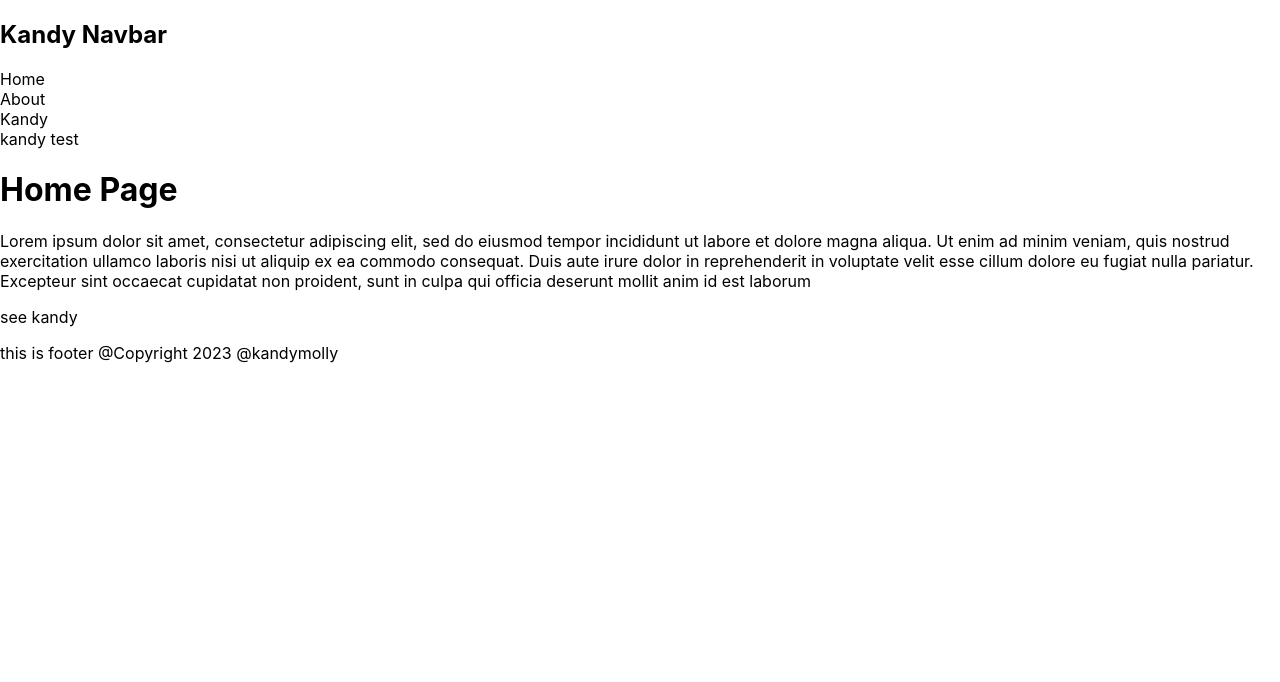
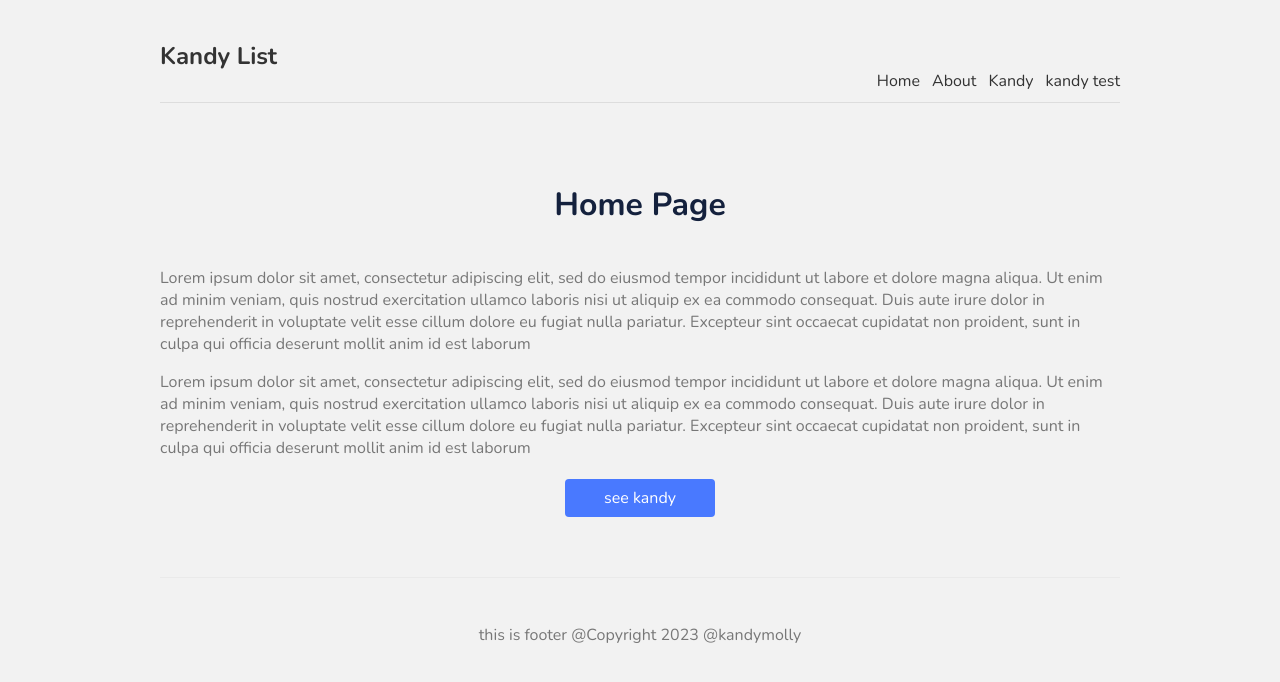
Before and after one commit to KhamHti/kandylist, a Next.js app: page / in a window 1280 px wide. Shown: the top 682 px of the page. Built offline with nearby package versions, Linux system fonts and the light colour scheme.

Commit message:
adding styles to home page
modified some files for looking good

```diff
--- a/components/Footer.js
+++ b/components/Footer.js
@@ -1,8 +1,8 @@
 const Footer = () => {
   return (
-    <div>
+    <footer>
       <p>this is footer @Copyright 2023 @kandymolly</p>
-    </div>
+    </footer>
   );
 };
 
--- a/components/Navbar.js
+++ b/components/Navbar.js
@@ -4,7 +4,7 @@
   return (
     <nav>
       <div className="logo">
-        <h1>Kandy Navbar</h1>
+        <h1>Kandy List</h1>
       </div>
       <Link href="/" legacyBehavior>
         <a>Home</a>
--- a/pages/index.js
+++ b/pages/index.js
@@ -11,8 +11,8 @@
 export default function Home() {
   return (
     <div>
-      <h1>Home Page</h1>
-      <p>
+      <h1 className={styles.title}>Home Page</h1>
+      <p className={styles.text}>
         Lorem ipsum dolor sit amet, consectetur adipiscing elit, sed do eiusmod
         tempor incididunt ut labore et dolore magna aliqua. Ut enim ad minim
         veniam, quis nostrud exercitation ullamco laboris nisi ut aliquip ex ea
@@ -21,7 +21,18 @@
         occaecat cupidatat non proident, sunt in culpa qui officia deserunt
         mollit anim id est laborum
       </p>
-      <Link href="/kandy">see kandy</Link>
+      <p className={styles.text}>
+        Lorem ipsum dolor sit amet, consectetur adipiscing elit, sed do eiusmod
+        tempor incididunt ut labore et dolore magna aliqua. Ut enim ad minim
+        veniam, quis nostrud exercitation ullamco laboris nisi ut aliquip ex ea
+        commodo consequat. Duis aute irure dolor in reprehenderit in voluptate
+        velit esse cillum dolore eu fugiat nulla pariatur. Excepteur sint
+        occaecat cupidatat non proident, sunt in culpa qui officia deserunt
+        mollit anim id est laborum
+      </p>
+      <Link href="/kandy" className={styles.btn}>
+        see kandy
+      </Link>
     </div>
   );
 }
--- a/styles/Home.module.css
+++ b/styles/Home.module.css
@@ -1,122 +1,21 @@
 .container {
-  min-height: 100vh;
-  padding: 0 0.5rem;
-  display: flex;
-  flex-direction: column;
-  justify-content: center;
-  align-items: center;
+  background: #a2d2ff
 }
-
-.main {
-  padding: 5rem 0;
-  flex: 1;
-  display: flex;
-  flex-direction: column;
-  justify-content: center;
-  align-items: center;
-}
-
-.footer {
-  width: 100%;
-  height: 100px;
-  border-top: 1px solid #eaeaea;
-  display: flex;
-  justify-content: center;
-  align-items: center;
-}
-
-.footer img {
-  margin-left: 0.5rem;
-}
-
-.footer a {
-  display: flex;
-  justify-content: center;
-  align-items: center;
-}
-
-.title a {
-  color: #0070f3;
-  text-decoration: none;
-}
-
-.title a:hover,
-.title a:focus,
-.title a:active {
-  text-decoration: underline;
-}
-
 .title {
-  margin: 0;
-  line-height: 1.15;
-  font-size: 4rem;
-}
-
-.title,
-.description {
+  color: #14213d;
+  padding-bottom: 20px;
   text-align: center;
 }
-
-.description {
-  line-height: 1.5;
-  font-size: 1.5rem;
+.text {
+  color: #777;
 }
-
-.code {
-  background: #fafafa;
-  border-radius: 5px;
-  padding: 0.75rem;
-  font-size: 1.1rem;
-  font-family: Menlo, Monaco, Lucida Console, Liberation Mono, DejaVu Sans Mono,
-    Bitstream Vera Sans Mono, Courier New, monospace;
+.btn {
+  display: block;
+  width: 150px;
+  padding: 8px 0;
+  margin: 20px auto;
+  background: #4979ff;
+  border-radius: 4px;
+  color: white;
+  text-align: center;
 }
-
-.grid {
-  display: flex;
-  align-items: center;
-  justify-content: center;
-  flex-wrap: wrap;
-  max-width: 800px;
-  margin-top: 3rem;
-}
-
-.card {
-  margin: 1rem;
-  flex-basis: 45%;
-  padding: 1.5rem;
-  text-align: left;
-  color: inherit;
-  text-decoration: none;
-  border: 1px solid #eaeaea;
-  border-radius: 10px;
-  transition: color 0.15s ease, border-color 0.15s ease;
-}
-
-.card:hover,
-.card:focus,
-.card:active {
-  color: #0070f3;
-  border-color: #0070f3;
-}
-
-.card h3 {
-  margin: 0 0 1rem 0;
-  font-size: 1.5rem;
-}
-
-.card p {
-  margin: 0;
-  font-size: 1.25rem;
-  line-height: 1.5;
-}
-
-.logo {
-  height: 1em;
-}
-
-@media (max-width: 600px) {
-  .grid {
-    width: 100%;
-    flex-direction: column;
-  }
-}
--- a/styles/globals.css
+++ b/styles/globals.css
@@ -1,16 +1,37 @@
-html,
+@import url('https://fonts.googleapis.com/css2?family=Nunito:wght@300;400;600;700&display=swap');
+
 body {
-  padding: 0;
-  margin: 0;
-  font-family: -apple-system, BlinkMacSystemFont, Segoe UI, Roboto, Oxygen,
-    Ubuntu, Cantarell, Fira Sans, Droid Sans, Helvetica Neue, sans-serif;
+  background: #f2f2f2;
+  color: #333;
+  font-family: "Nunito";
 }
-
 a {
-  color: inherit;
+  color: #333;
   text-decoration: none;
 }
-
-* {
-  box-sizing: border-box;
+.content {
+  max-width: 960px;
+  margin: 0 auto;
 }
+nav {
+  margin: 10px auto 80px;
+  padding: 10px 0;
+  display: flex;
+  justify-content: flex-end;
+  align-items: flex-end;
+  border-bottom: 1px solid #ddd;
+}
+nav a {
+  margin-left: 12px;
+}
+nav .logo {
+  margin-right: auto;
+}
+footer {
+  display: block;
+  text-align: center;
+  padding: 30px 0;
+  margin-top: 60px;
+  color: #777;
+  border-top: 1px solid #eaeaea;
+}
```
Also changed, not shown: styles/Kandy.module.css (added).
